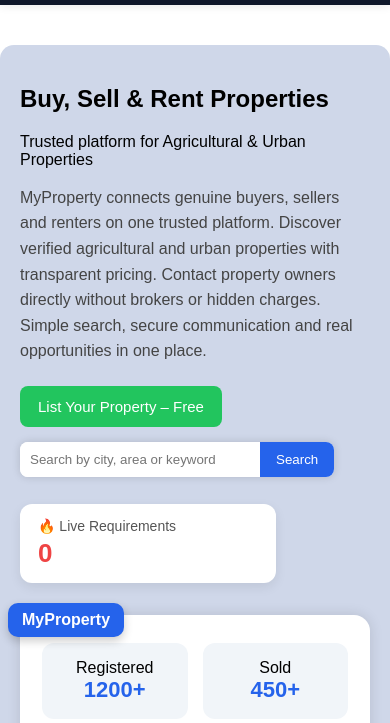
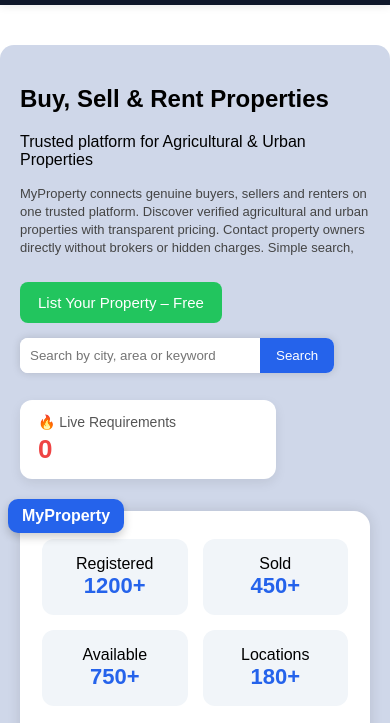
Before and after one commit to SBG9/MyProperty, a plain HTML site: page index.html in a window 390 px wide. Shown: the part 79-802 px from the top of the page. Drawn offline with Linux system fonts and the light colour scheme.

Commit message:
few new things are updated

```diff
--- a/index.html
+++ b/index.html
@@ -2,9 +2,10 @@
 <html lang="en">
 <head>
 <meta charset="UTF-8">
+<meta name="viewport" content="width=device-width, initial-scale=1.0">
 <title>MyProperty | Buy, Sell & Rent</title>
 <style>
-
+/* cheng in meta name viewport line line number 5 , 17 oct 26 */
 .brand-name{
   color:#fd9839;   /* Keshri / Saffron */
 }
@@ -18,6 +19,17 @@
 .hero-left{flex:1;min-width:280px;}
 .hero-right{width:420px;min-width:280px;position:relative;}
 .hero-left p.desc{margin-top:12px;color:#444;line-height:1.6;max-width:520px;}
+
+@media (max-width: 600px){
+  .hero-left p.desc{
+    font-size: 13px;
+    line-height: 1.4;
+    max-height: 75px;
+    overflow-y: auto;
+    overflow-wrap: break-word;
+  }
+}  /* chenge in 17 oct 26 for phon cmpatibility */
+
 .hero-actions{margin-top:22px;display:flex;flex-wrap:wrap;gap:15px;align-items:center;}
 .list-btn{padding:12px 18px;background:#22c55e;border:none;color:white;font-size:15px;border-radius:8px;cursor:pointer;}
 .search-mini{display:flex;background:#fff;border-radius:8px;overflow:hidden;box-shadow:0 0 8px rgba(0,0,0,0.15);}
```
Also changed, not shown: dashboard.html (+2 -1 lines), userrequirement.html (+1 -1 lines).
